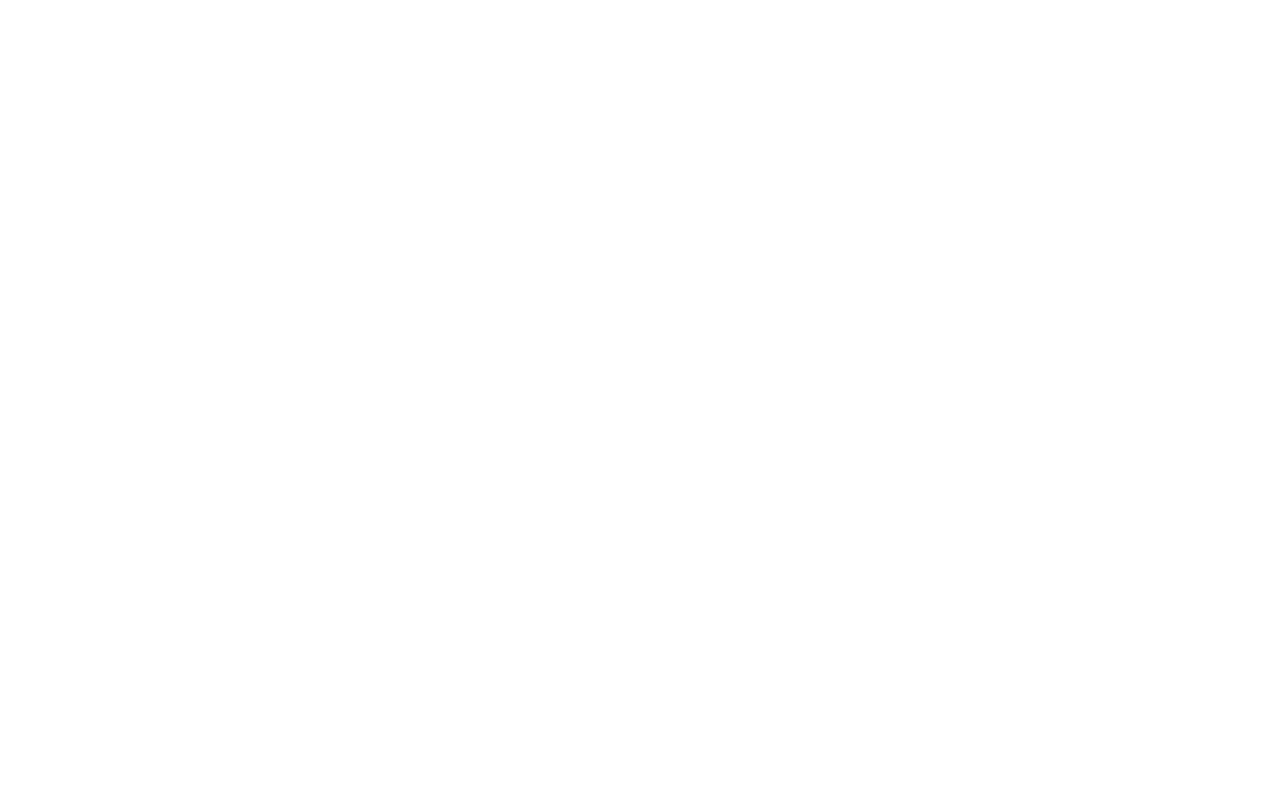
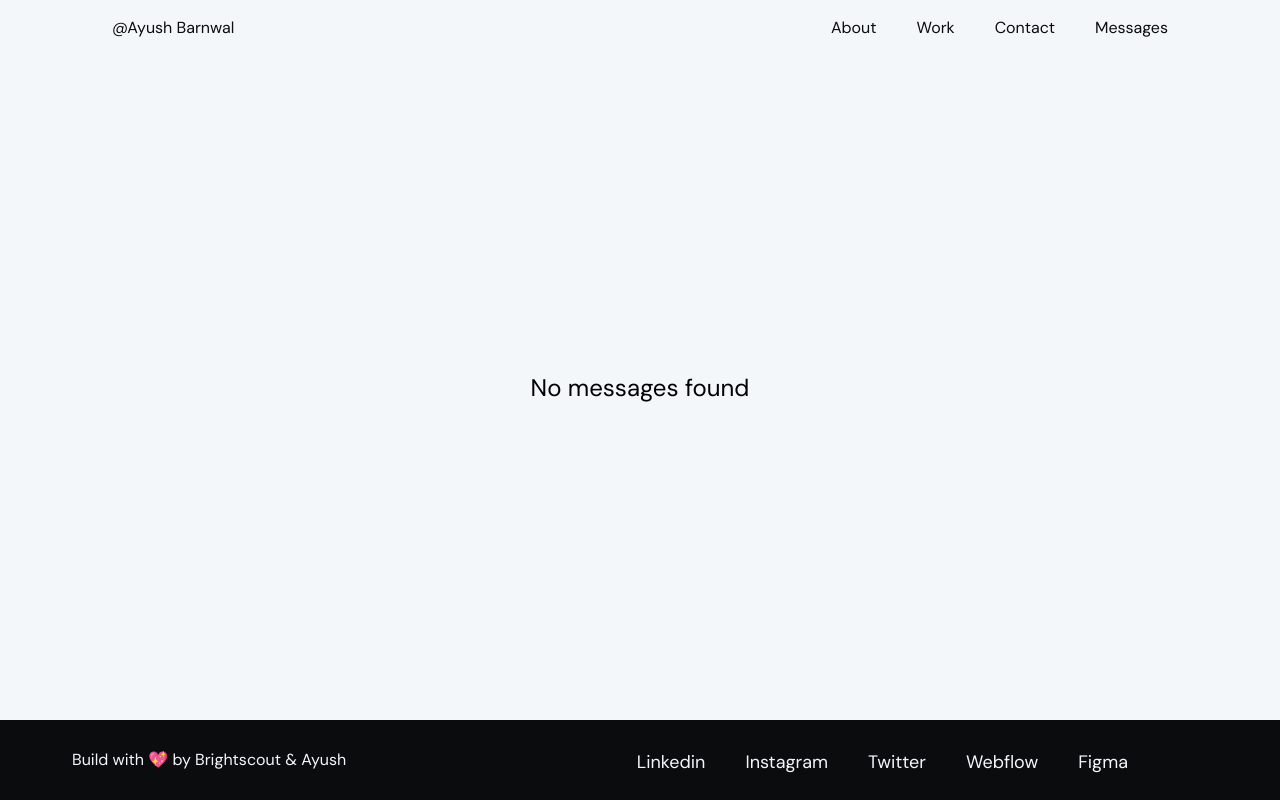
Before and after one commit to yunitarchive/simplets-portofolio, a React (Vite) app: page /messages-list in a window 1280 px wide. Before the commit this address had no page. Built offline with nearby package versions, Linux system fonts and the light colour scheme.

Commit message:
update new page messagelist layout

```diff
--- a/package.json
+++ b/package.json
@@ -11,6 +11,8 @@
   },
   "dependencies": {
     "@heroicons/react": "^2.1.5",
+    "axios": "^1.7.7",
+    "json-server": "^1.0.0-beta.3",
     "react": "^18.3.1",
     "react-dom": "^18.3.1",
     "react-router-dom": "^6.26.2"
--- a/src/App.tsx
+++ b/src/App.tsx
@@ -4,12 +4,14 @@
 } from "react-router-dom";
 import ContactUs from "./pages/ContactUs.tsx";
 import LandingPage from "./pages/LandingPage.tsx";
+import MessagesList from "./pages/MessagesList.tsx";
 
 function App() {
   return (
     <Routes>
       <Route path="/" element={<LandingPage />} />
       <Route path="/contact-us" element={<ContactUs />} />
+      <Route path="/messages-list" element={<MessagesList />} />
     </Routes>
   );
 }
--- a/src/components/Gallery.tsx
+++ b/src/components/Gallery.tsx
@@ -17,8 +17,8 @@
   return (
     <div className="space-y-6">
 
-      <div className="w-full overflow-x-auto mx-20">
-        <div className="flex space-x-10">
+      <div className="w-full mx-1">
+        <div className="flex space-x-5">
           {itemsFirst.map((item, index) => (
             <a
               href={item.link}
@@ -33,8 +33,8 @@
         </div>
       </div>
 
-      <div className="w-full overflow-x-auto mx-20">
-        <div className="flex space-x-10 snap-x snap-mandatory">
+      <div className="w-full  mx-1">
+        <div className="flex space-x-5">
           {itemsSecond.map((item, index) => (
             <a
               href={item.link}
--- a/src/components/Header.tsx
+++ b/src/components/Header.tsx
@@ -19,7 +19,8 @@
 const katalogMenus: Menu[] = [
   { name_menu: "About", path_menu: "#about" },
   { name_menu: "Work", path_menu: "#work" },
-  { name_menu: "Contact", path_menu: "/contact-us" }
+  { name_menu: "Contact", path_menu: "/contact-us" },
+  { name_menu: "Messages", path_menu: "/messages-list" }
 ];
 
 // Declare props as it needs to pass the value of its param
--- /dev/null
+++ b/src/pages/MessagesList.tsx
@@ -0,0 +1,40 @@
+import { FC } from "react";
+import Footer from "../components/Footer";
+import Header from "../components/Header";
+
+const MessageList: FC = () => {
+  const messages = [];
+
+  return (
+    <div className="flex flex-col min-h-full bg-neutral-400">
+
+      <Header bgColor="bg-neutral-400" />
+
+
+      <div className="flex-grow flex flex-col items-center justify-center">
+
+        {messages.length > 0 ? (
+          <ul className="w-full max-w-xl mx-auto mt-6">
+            {messages.map((message, index) => (
+              <li
+                key={index}
+                className="p-4 mb-2 bg-white shadow rounded-lg"
+              >
+
+                <p className="text-lg font-semibold">{message.subject}</p>
+                <p className="text-sm text-gray-600">{message.content}</p>
+              </li>
+            ))}
+          </ul>
+        ) : (
+          <div className="text-2xl">No messages found</div>
+        )}
+      </div>
+
+
+      <Footer />
+    </div>
+  );
+};
+
+export default MessageList;
```
Also changed, not shown: 1 other file (tests, documents, lock files or other folders).
